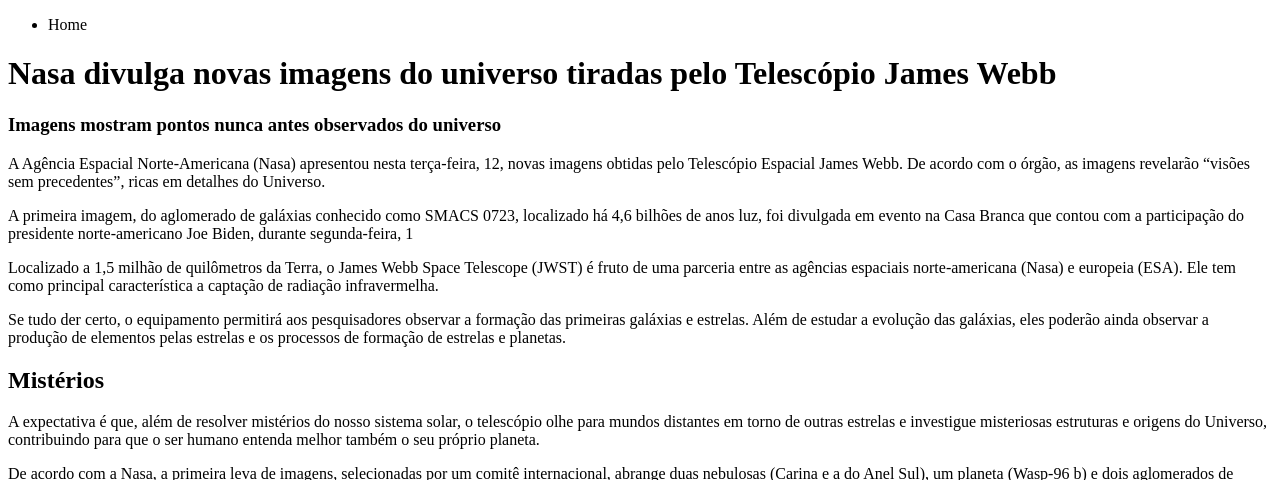
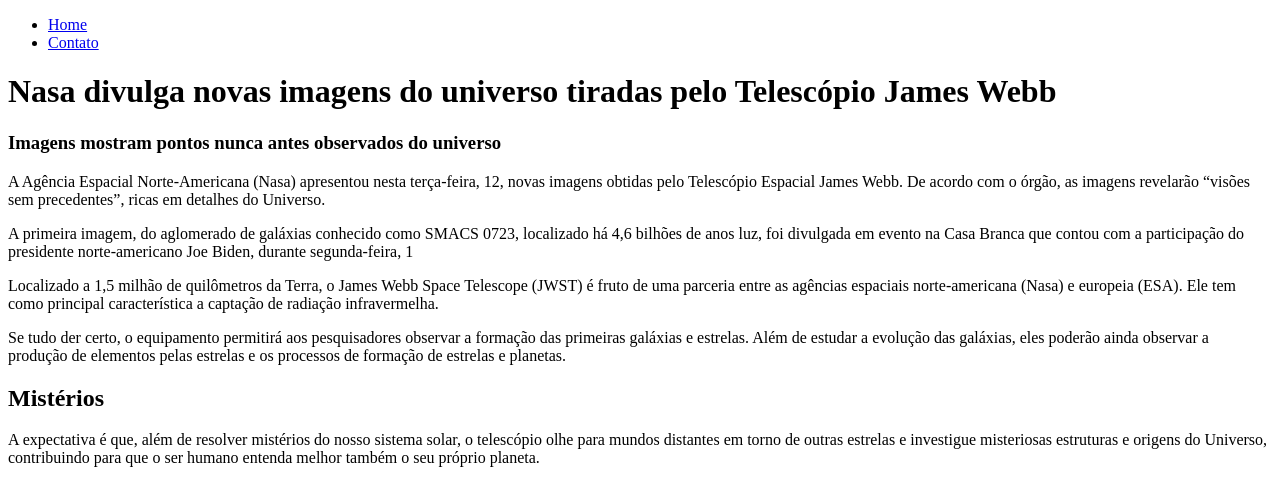
Before and after one commit to 0manoela/Fundamentos-web, a plain HTML site: page index.html in a window 1280 px wide. Shown: the top 480 px of the page. Drawn offline with Linux system fonts and the light colour scheme.

Commit message:
Html exemplo

```diff
--- a/index.html
+++ b/index.html
@@ -9,8 +9,10 @@
 <body>
 <ul>
 <li>
-    <a href="/index.html"></a> Home</li>
-
+    <a href="/index.html">Home</a> </li>
+    <li>
+        <a href="/Contato.html">Contato</a>
+    </li>
 
 </ul>
 
```
Also changed, not shown: Contato.html (added, +13 -0 lines).
